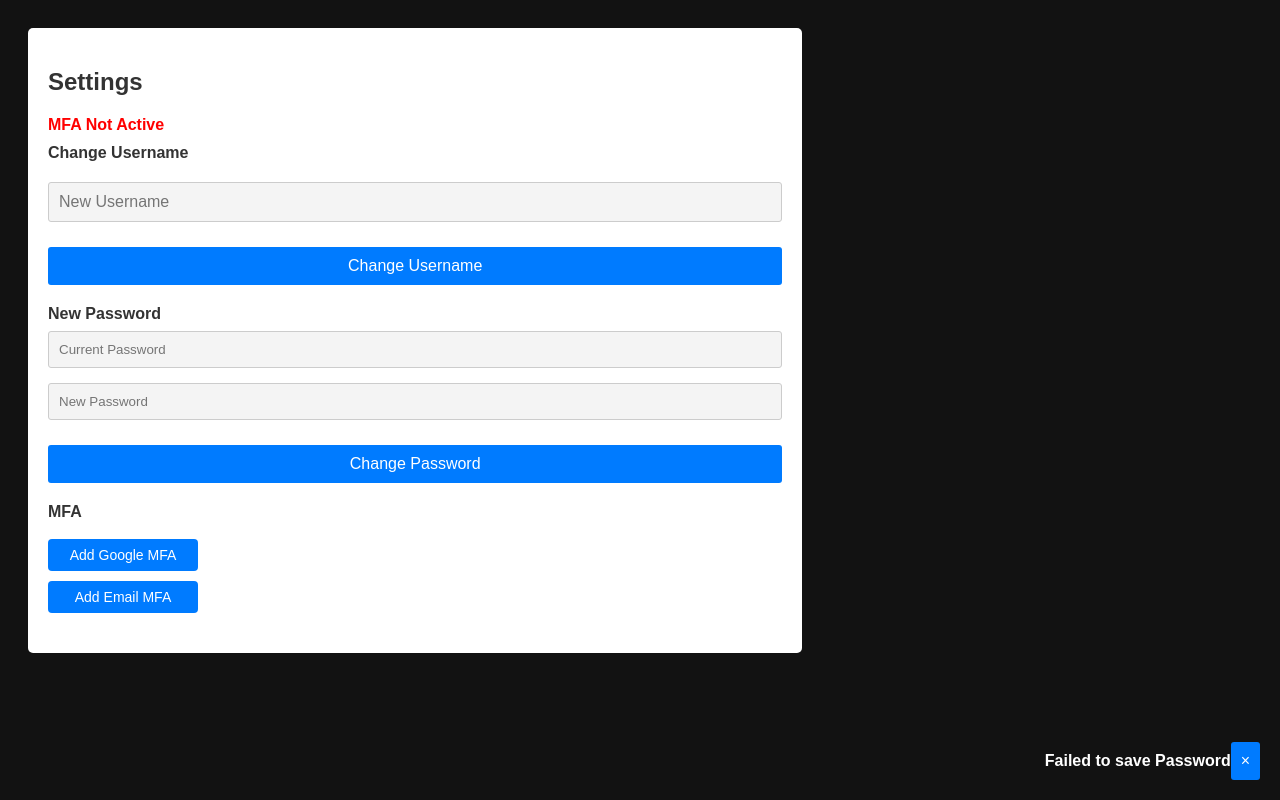
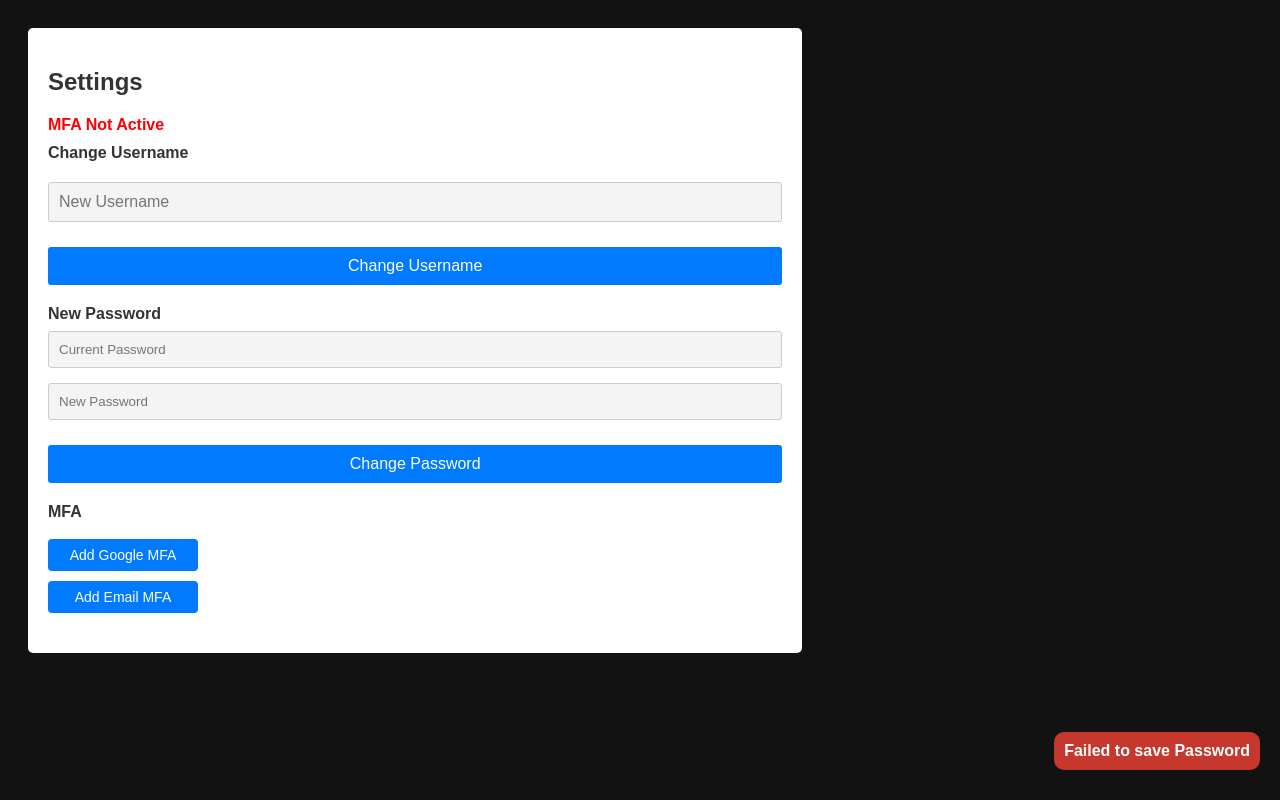
Before and after one commit to bsb0102/password_manager, a React (Create React App) app in the folder frontend/: page /settings in a window 1280 px wide. Both pictures are taken after a click on the button "Change Password". Built offline with nearby package versions, Linux system fonts and the light colour scheme; no server answers.

Commit message:
updated alert

```diff
--- a/frontend/src/components/Alert/Alert.css
+++ /dev/null
@@ -1,63 +0,0 @@
-/* Verbesserte Basisklasse für Alert */
-.alert {
-  position: fixed;
-  bottom: 20px;
-  right: 20px;
-  padding: 20px;
-  border: 1px solid #999; /* Rahmen hinzugefügt */
-  border-radius: 8px;
-  background-color: #f0f0f0;
-  box-shadow: 0 4px 8px rgba(0, 0, 0, 0.2); /* Stärkerer Schatten für mehr Tiefe */
-  transition: opacity 0.5s ease, transform 0.3s ease; /* Weichere Übergänge */
-  transform: scale(1); /* Basis für Animation */
-  z-index: 1000; /* Stellen Sie sicher, dass die Alert-Box über anderen Elementen liegt */
-  display: flex;
-  justify-content: space-between; /* Ermöglicht das Platzieren von Schließen-Icon auf der rechten Seite */
-  align-items: center;
-  max-width: 300px;
-  overflow: hidden;
-  margin-bottom: 10px;
-}
-
-/* Icons für verschiedene Alert-Typen (Beispiel mit Unicode-Zeichen) */
-.alert.success::before,
-.alert.error::before {
-  content: ""; /* Hier könnte ein passendes Icon eingefügt werden */
-  display: inline-block;
-  margin-right: 10px;
-}
-
-.alert.success::before {
-  content: "✔"; /* Erfolgs-Icon */
-  color: #fff;
-}
-
-.alert.error::before {
-  content: "✖"; /* Fehler-Icon */
-  color: #fff;
-}
-
-/* Schließbutton */
-.alert .close-btn {
-  cursor: pointer;
-  border: none;
-  background: transparent;
-  color: #fff;
-  font-size: 20px;
-}
-
-/* Animations-Effekte */
-@keyframes slide-in-bottom-left {
-  from {
-    transform: translateY(20px) translateX(20px) scale(0.9);
-    opacity: 0;
-  }
-  to {
-    transform: translateY(0) translateX(0) scale(1);
-    opacity: 1;
-  }
-}
-
-.alert {
-  animation: slide-in-bottom-left 0.5s ease forwards;
-}
--- a/frontend/src/components/Alert/Alert.jsx
+++ b/frontend/src/components/Alert/Alert.jsx
@@ -1,20 +1,44 @@
+// Alert.jsx
+
 import { useState, useEffect } from "react";
 
-const Alert = ({ className, message }) => {
+const Alert = ({ type, message, onClose }) => {
   const [visible, setVisible] = useState(true);
 
   useEffect(() => {
     const timeout = setTimeout(() => {
       setVisible(false);
+      onClose(); // Call onClose when the alert disappears
     }, 5000);
     return () => clearTimeout(timeout);
-  }, []);
+  }, [onClose]);
+
+  let bgColor;
+  switch (type) {
+    case 'success':
+      bgColor = 'rgba(76, 175, 80, 0.8)'; // Green with transparency
+      break;
+    case 'error':
+      bgColor = 'rgba(244, 67, 54, 0.8)'; // Red with transparency
+      break;
+    case 'info':
+      bgColor = 'rgba(255, 152, 0, 0.8)'; // Orange with transparency
+      break;
+    default:
+      bgColor = 'rgba(0, 0, 0, 0.8)'; // Default to black with transparency
+  }
+
+  const alertStyle = {
+    backgroundColor: bgColor,
+    borderRadius: '10px', // Rounded corners
+    padding: '10px', // Add padding for better appearance
+    marginBottom: '10px', // Add margin to separate alerts
+  };
 
   return (
     visible && (
-      <div className={`alert alert-${className} slide-in-bottom-left`} role="alert">
+      <div className="alert" style={alertStyle} role="alert">
         <strong>{message}</strong>
-        <button className="close-btn" onClick={() => setVisible(false)}>×</button>
         <div className="bottom-bar" />
       </div>
     )
--- a/frontend/src/components/Alert/AlertService.js
+++ b/frontend/src/components/Alert/AlertService.js
@@ -1,3 +1,5 @@
+// AlertService.js
+
 import React, { useState, createContext, useEffect } from 'react';
 import Alert from './Alert';
 
@@ -33,7 +35,7 @@ const AlertProvider = ({ children }) => {
         {alerts.map(alert => (
           <Alert
             key={alert.id}
-            className={alert.type}
+            type={alert.type}
             message={alert.message}
             onClose={() => removeAlert(alert.id)}
           />
--- a/frontend/src/components/Secret Nodes/SecretNodeCreator.jsx
+++ b/frontend/src/components/Secret Nodes/SecretNodeCreator.jsx
@@ -37,6 +37,8 @@ function SecretNodeCreator() {
 
 
   useEffect(() => {
+
+    setAlert('success', 'This is a success message!');
     setLoading(true);
     fetchSecretNodes();
   }, []);
```
